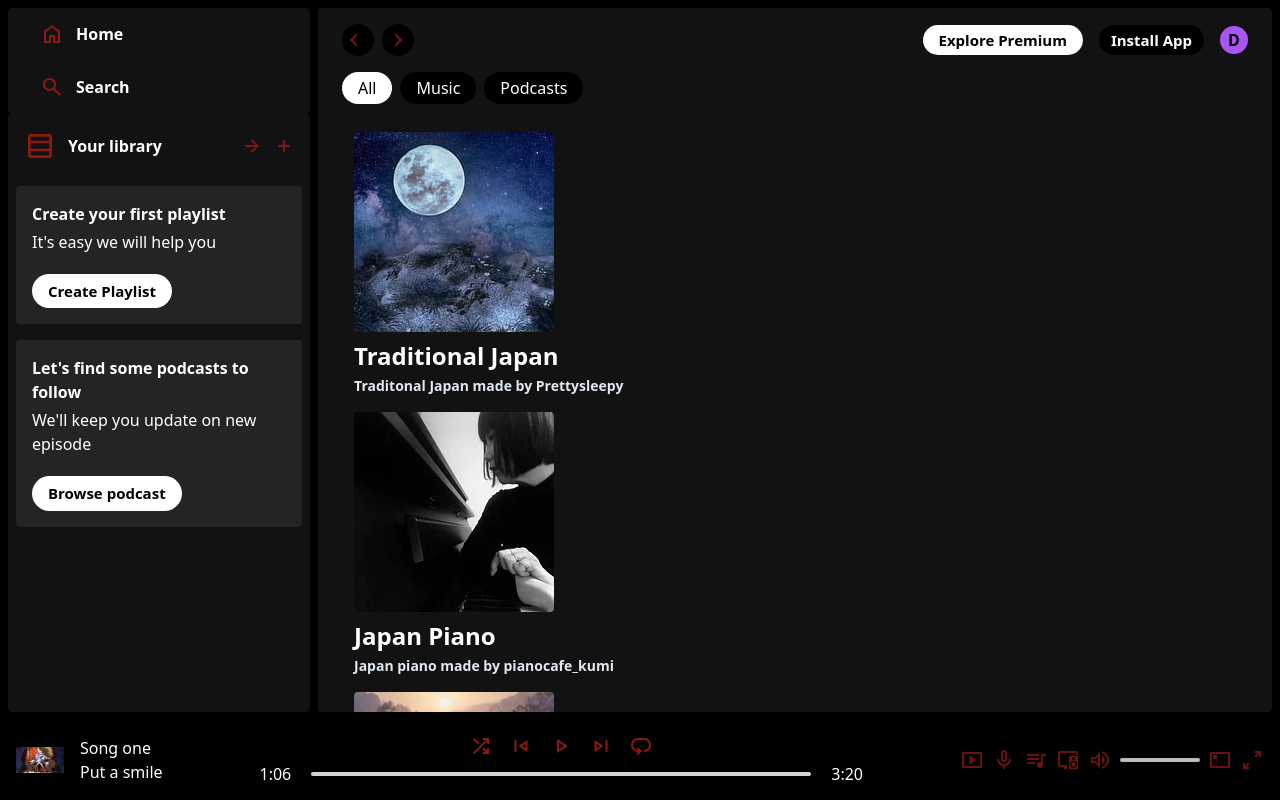
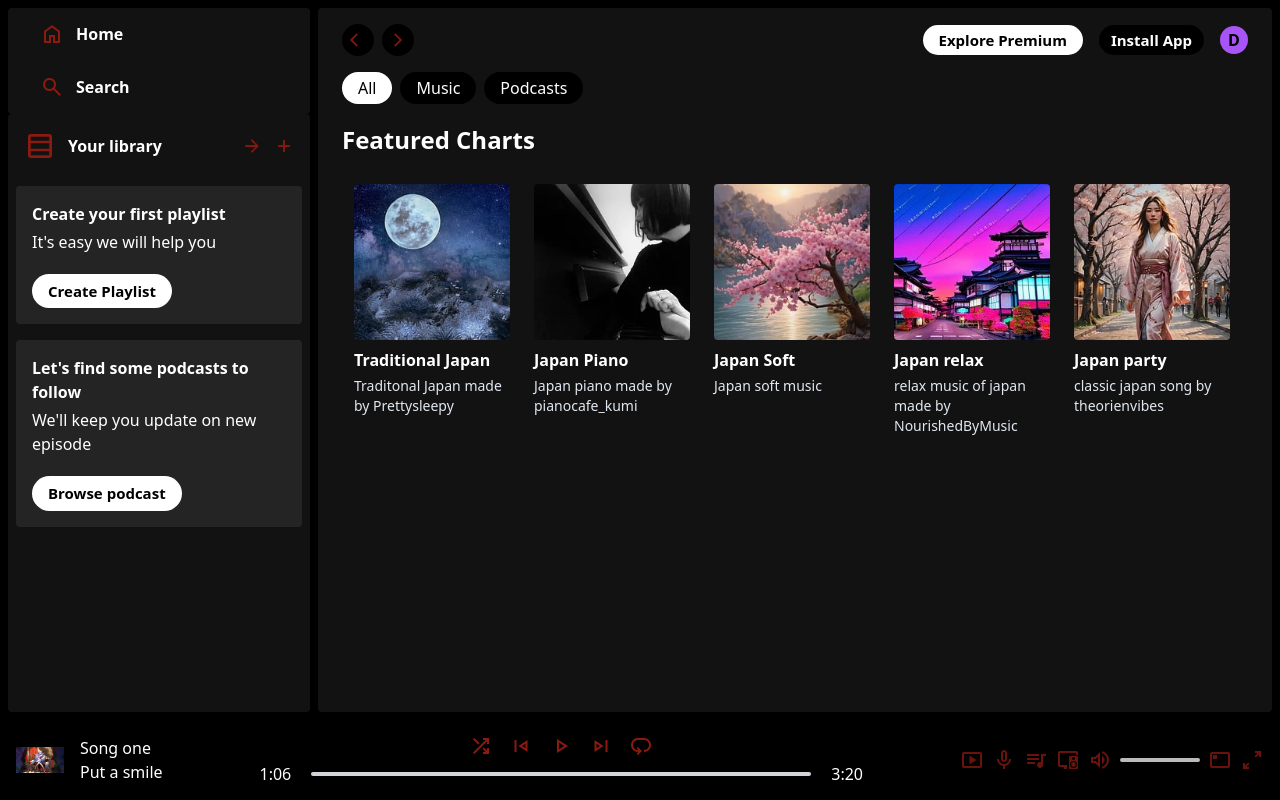
Before and after one commit to Stanrighttoleft/reacttailwind, a React (Vite) app: page / in a window 1280 px wide. Built offline with nearby package versions, Linux system fonts and the light colour scheme.

Commit message:
orginize the featured charts

```diff
--- a/src/component/displayhome.jsx
+++ b/src/component/displayhome.jsx
@@ -7,8 +7,13 @@ const Displayhome = () => {
   return (
     <>
     <Navbar/>
-    <div className='my-5 font-bold text-2xl'>
-         {albumsdata.map((item,index)=>(<Albumitem key={index} name={item.name} desc={item.desc} id={item.id} image={item.image}/>))}
+    <div className='mb-4'>
+      <h1 className='my-5 font-bold text-2xl'>Featured Charts</h1>
+      <div className="flex overflow-auto">
+        {albumsdata.map((item,index)=>(<Albumitem key={index} name={item.name} desc={item.desc} id={item.id} image={item.image}/>))}
+
+      </div>
+
     </div>
 
     </>
```
Also changed, not shown: 4 other files (tests, documents, lock files or other folders).
